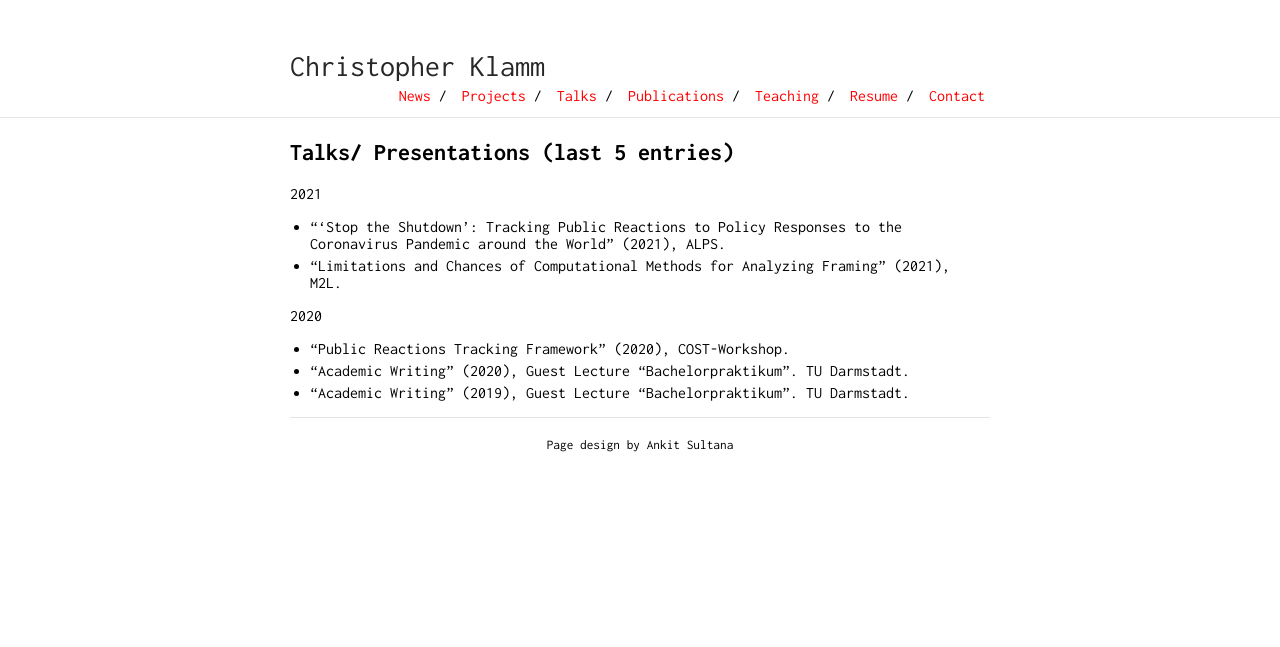
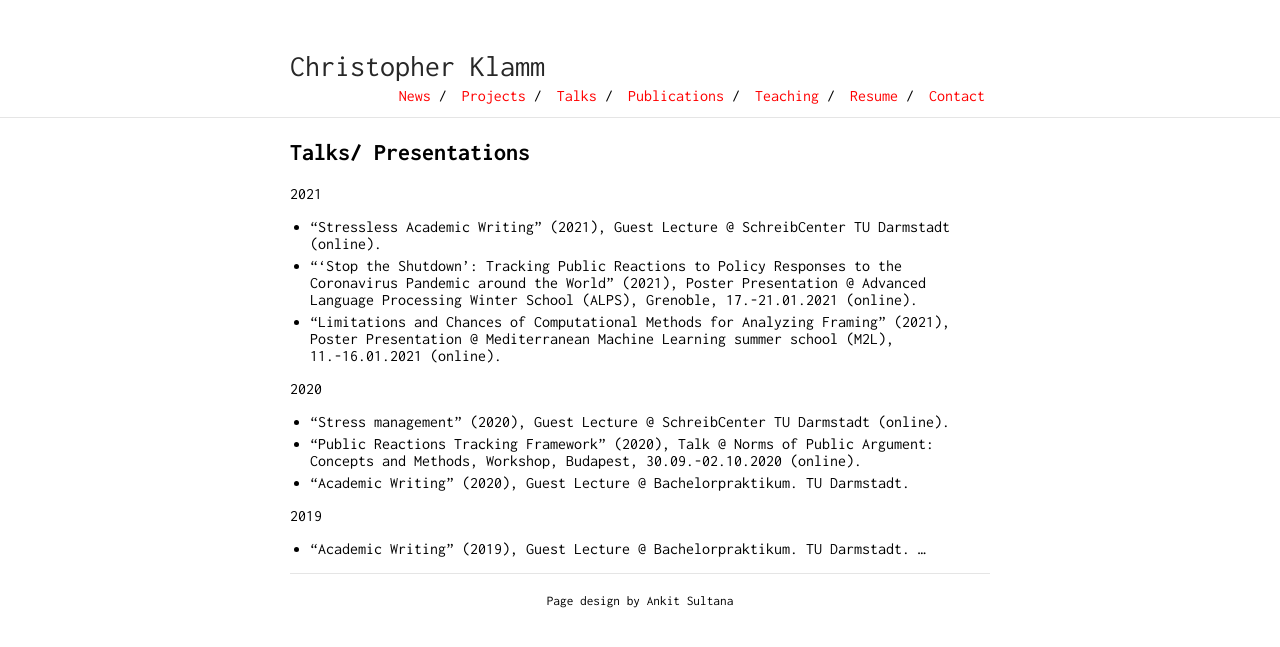
Before and after one commit to chkla/gitPage, a Jekyll site: the page built from talks.md, in a window 1280 px wide. Shown: the top 647 px of the page. Built offline with Jekyll 4.4.1, drawn with Linux system fonts in a browser that asks for light colours; our own code applies the rules of GitHub Pages for plain Markdown files.

Commit message:
Update talks.md

```diff
--- a/talks.md
+++ b/talks.md
@@ -2,13 +2,18 @@
 layout: default
 ---
 
-## Talks/ Presentations (last 5 entries)
+## Talks/ Presentations
 
 2021
-* "'Stop the Shutdown': Tracking Public Reactions to Policy Responses to the Coronavirus Pandemic around the World" (2021), ALPS.
-* "Limitations and Chances of Computational Methods for Analyzing Framing" (2021), M2L.
+* "Stressless Academic Writing" (2021), Guest Lecture @ SchreibCenter TU Darmstadt (online).
+* "'Stop the Shutdown': Tracking Public Reactions to Policy Responses to the Coronavirus Pandemic around the World" (2021), Poster Presentation @ Advanced Language Processing Winter School (ALPS), Grenoble, 17.-21.01.2021 (online).
+* "Limitations and Chances of Computational Methods for Analyzing Framing" (2021), Poster Presentation @ Mediterranean Machine Learning  summer school (M2L), 11.-16.01.2021 (online).
 
 2020
-* "Public Reactions Tracking Framework" (2020), COST-Workshop.
-* "Academic Writing" (2020), Guest Lecture "Bachelorpraktikum". TU Darmstadt.
-* "Academic Writing" (2019), Guest Lecture "Bachelorpraktikum". TU Darmstadt.
+* "Stress management" (2020), Guest Lecture @ SchreibCenter TU Darmstadt (online).
+* "Public Reactions Tracking Framework" (2020), Talk @ Norms of Public Argument: Concepts and Methods, Workshop, Budapest, 30.09.-02.10.2020 (online).
+* "Academic Writing" (2020), Guest Lecture @ Bachelorpraktikum. TU Darmstadt.
+
+2019
+* "Academic Writing" (2019), Guest Lecture @ Bachelorpraktikum. TU Darmstadt.
+...
```
